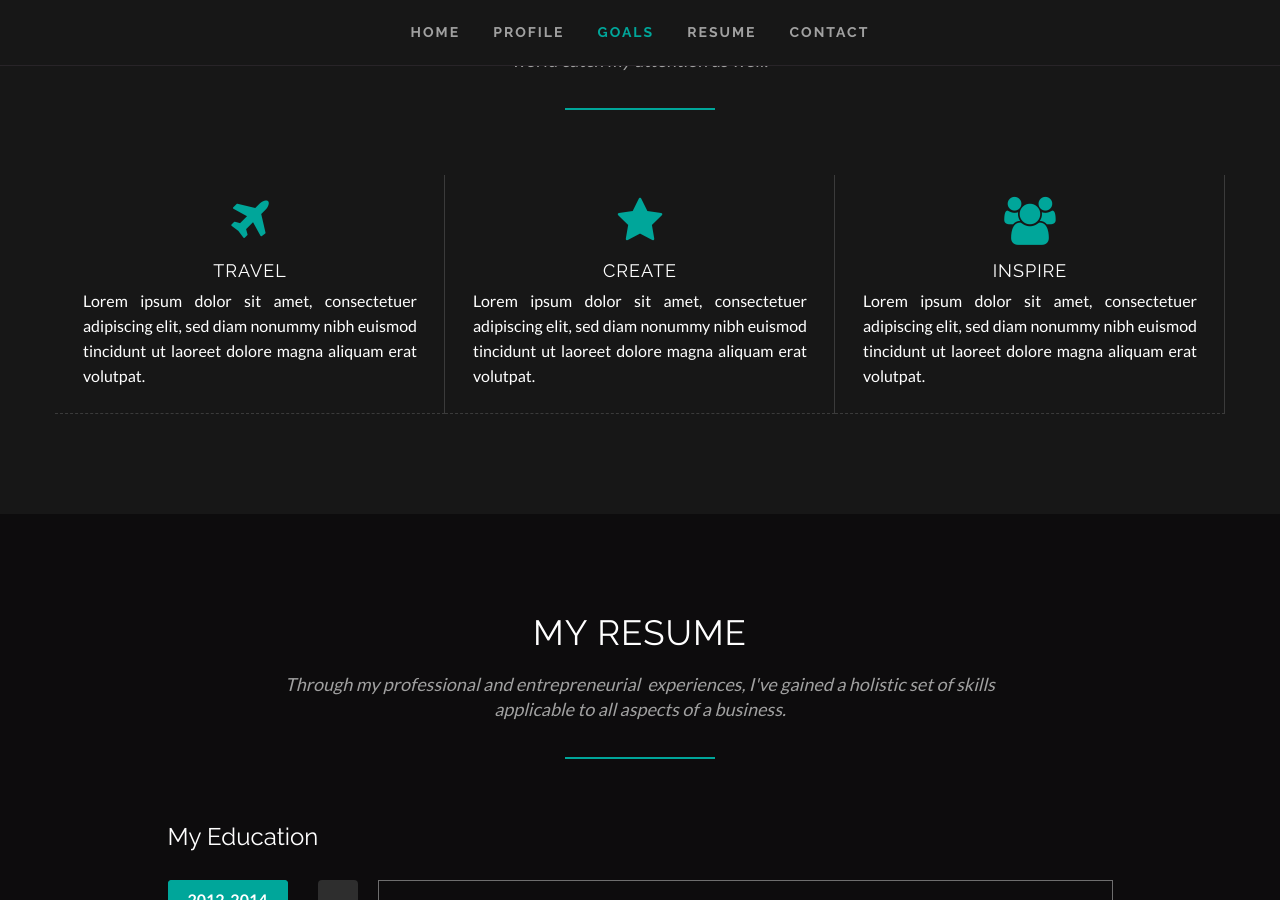
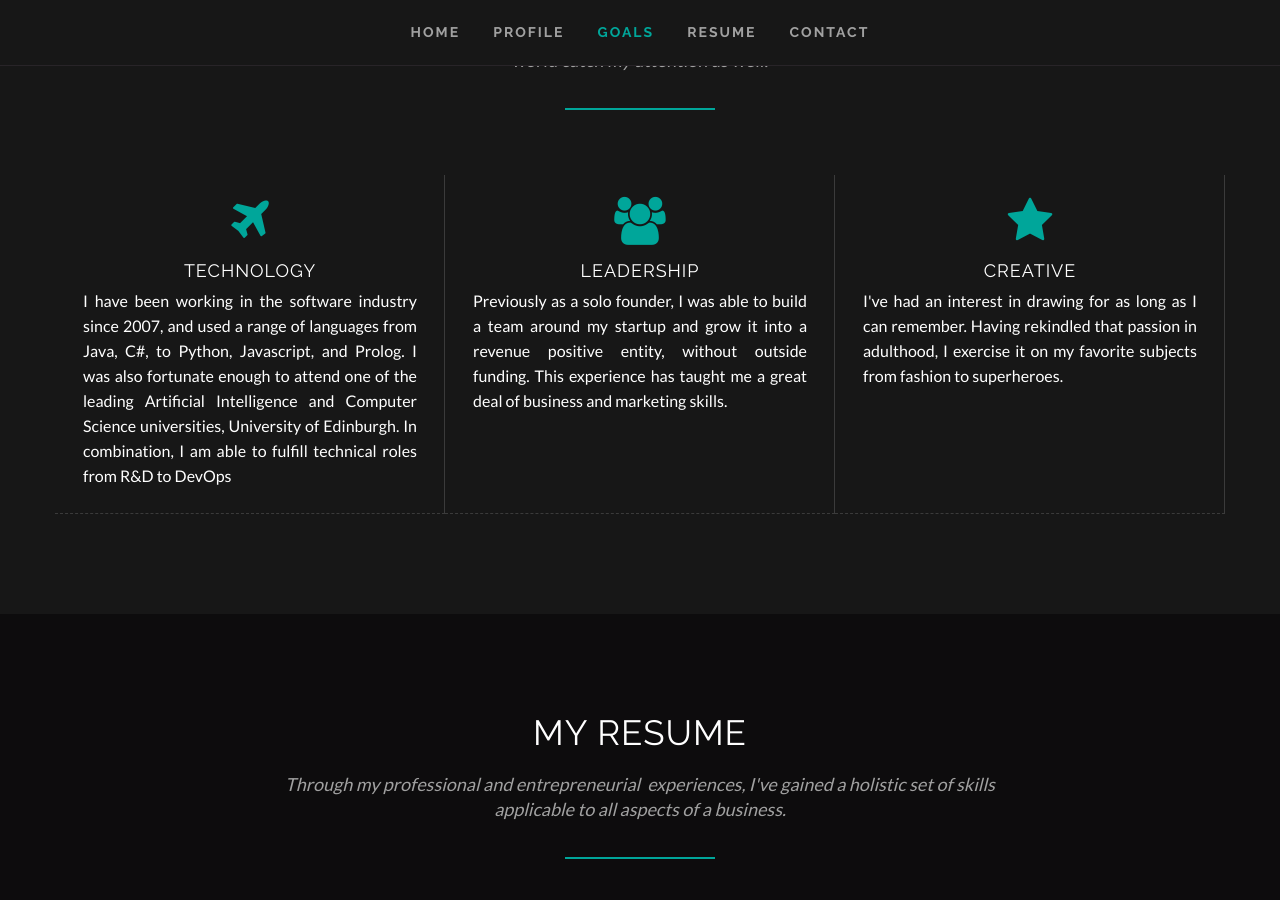
Before and after one commit to clearcareer/KenHu, a Jekyll site: the page built from index.html, in a window 1280 px wide and 900 px high, scrolled down 1757 px. Built offline with Jekyll 4.4.1, drawn with Linux system fonts in a browser that asks for light colours; some web fonts are replaced; some of the changed text lies outside the part shown.

Commit message:
Updated '/index.html' via CloudCannon

```diff
--- a/index.html
+++ b/index.html
@@ -9,31 +9,31 @@
 upload_resume_path: ''
 occupations:
   - title: "I'm a Data Engineer"
-  - title: "I'm a Full Stack Developer"
+  - title: "I'm a Developer"
   - title: "I'm an Entrepreneur"
   - title: "I'm an Illustrator"
   - title: "I'm a Digital Nomad"
 goals:
-  - name: Travel
+  - name: Technology
     icon: plane
-    description: 'Lorem ipsum dolor sit amet, consectetuer adipiscing elit, sed diam nonummy nibh euismod tincidunt ut laoreet dolore magna aliquam erat volutpat.'
-  - name: Create
+    description: 'I have been working in the software industry since 2007, and used a range of languages from Java, C#, to Python, Javascript, and Prolog. I was also fortunate enough to attend one of the leading Artificial Intelligence and Computer Science universities, University of Edinburgh. In combination, I am able to fulfill technical roles from R&D to DevOps'
+  - name: Leadership
+    icon: group
+    description: 'Previously as a solo founder, I was able to build a team around my startup and grow it into a revenue positive entity, without outside funding. This experience has taught me a great deal of business and marketing skills.'
+  - name: Creative
     icon: star
-    description: 'Lorem ipsum dolor sit amet, consectetuer adipiscing elit, sed diam nonummy nibh euismod tincidunt ut laoreet dolore magna aliquam erat volutpat.'
-  - name: Inspire
-    icon: group
-    description: 'Lorem ipsum dolor sit amet, consectetuer adipiscing elit, sed diam nonummy nibh euismod tincidunt ut laoreet dolore magna aliquam erat volutpat.'
+    description: "I've had an interest in drawing for as long as I can remember. Having rekindled that passion in adulthood, I exercise it on my favorite subjects from fashion to superheroes."
 education:
   - number: 1
-    years: 2012-2014
-    degree: Bachelor of Arts
-    institution: University of Mars
-    description: 'Lorem ipsum dolor sit amet, consectetuer adipiscing elit.'
+    years: 2003-2007
+    degree: Bachelor of Science
+    institution: Pennsylvania State University
+    description: 'Information Sciences and Technology, Design and Development'
   - number: 2
-    years: 2042-2022
-    degree: Master of Arts
-    institution: University of Neptune
-    description: 'Lorem ipsum dolor sit amet, consectetuer adipiscing elit.'
+    years: 2009-2010
+    degree: Master of Science
+    institution: University of Edinburgh
+    description: 'Artificial Intelligence, Learning From Data'
 work_experience:
   - number: 1
     years: 2012-2014
```
